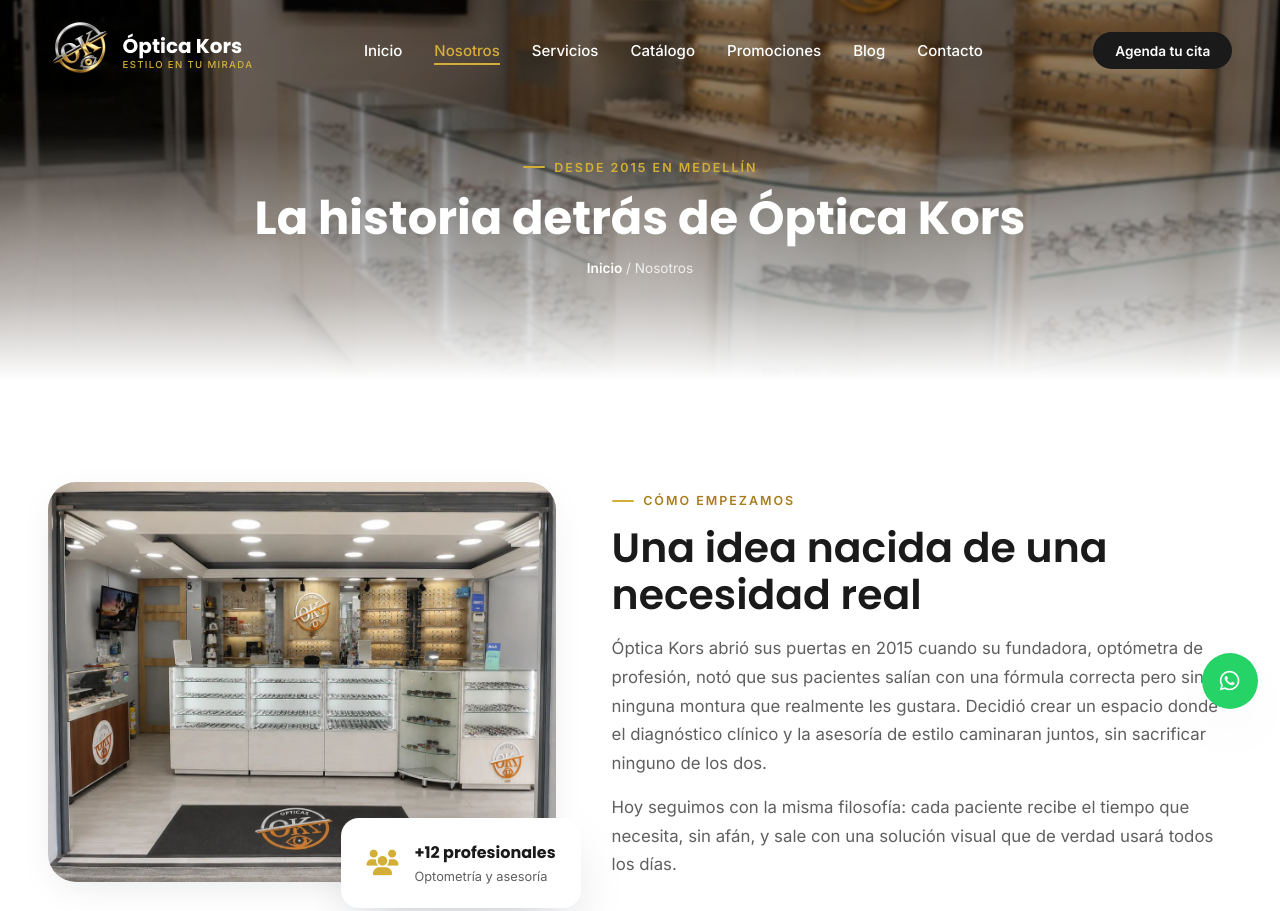
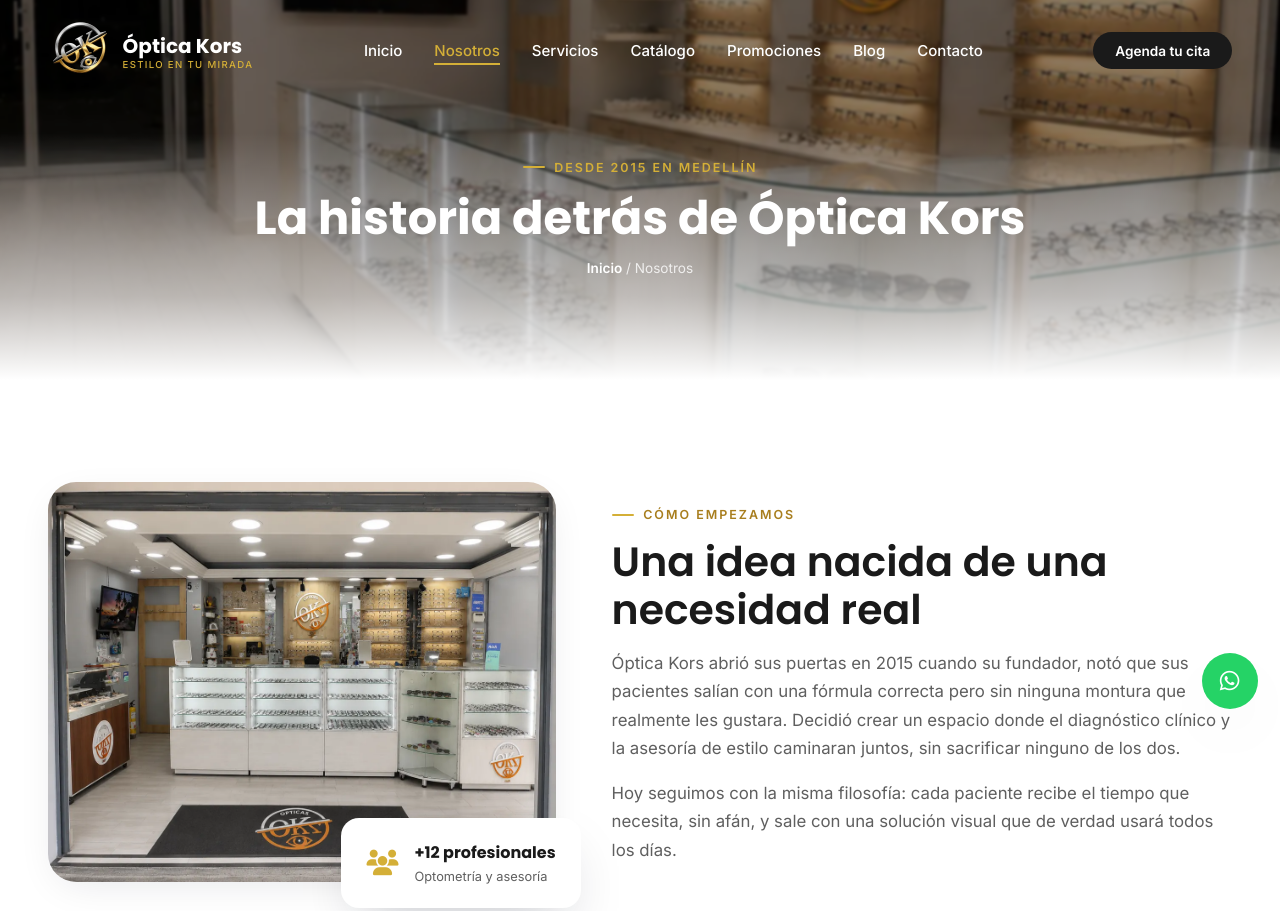
Before and after one commit to benjaminpatch67-svg/opticalkors, a plain HTML site: page nosotros.html in a window 1280 px wide. Shown: the top 911 px of the page. Drawn offline with nearby package versions, Linux system fonts and the light colour scheme.

Commit message:
Correct gender reference in nosotros.html

```diff
--- a/nosotros.html
+++ b/nosotros.html
@@ -80,8 +80,7 @@
           <div data-aos="fade-left">
             <span class="eyebrow">Cómo empezamos</span>
             <h2 class="section-title">Una idea nacida de una necesidad real</h2>
-            <p class="section-lede">Óptica Kors abrió sus puertas en 2015 cuando su fundadora, optómetra de profesión,
-              notó que sus pacientes salían con una fórmula correcta pero sin ninguna montura que realmente les gustara.
+            <p class="section-lede">Óptica Kors abrió sus puertas en 2015 cuando su fundador, notó que sus pacientes salían con una fórmula correcta pero sin ninguna montura que realmente les gustara.
               Decidió crear un espacio donde el diagnóstico clínico y la asesoría de estilo caminaran juntos, sin
               sacrificar ninguno de los dos.</p>
             <p class="section-lede" style="margin-top:1rem;">Hoy seguimos con la misma filosofía: cada paciente recibe
@@ -137,7 +136,7 @@
         </div>
         <div class="services-grid" style="display: flex; justify-content: center;">
           <div style="border-radius: var(--radius-m); overflow: hidden;" data-aos="fade-up">
-            <img src="img/exhibicionopticakors.webp" alt="Sala de espera de Óptica Kors" loading="lazy" width="600"
+            <img src="img/" alt="Sala de espera de Óptica Kors" loading="lazy" width="600"
               height="400">
           </div>
         </div>
```
